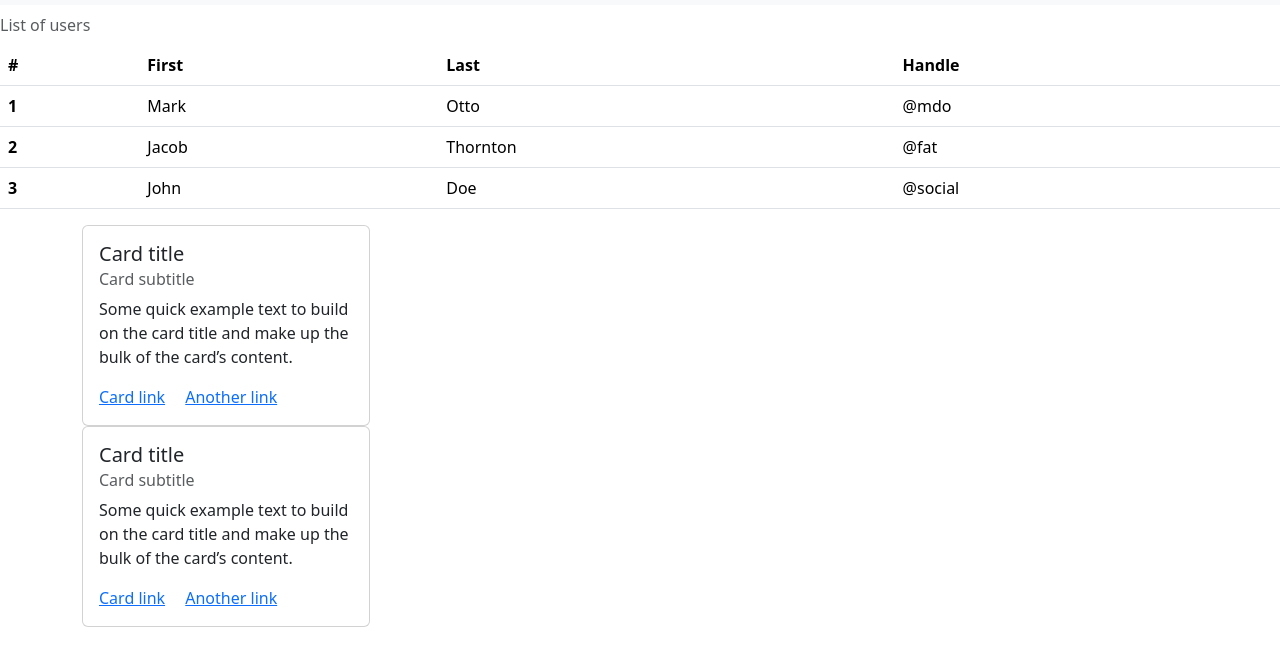
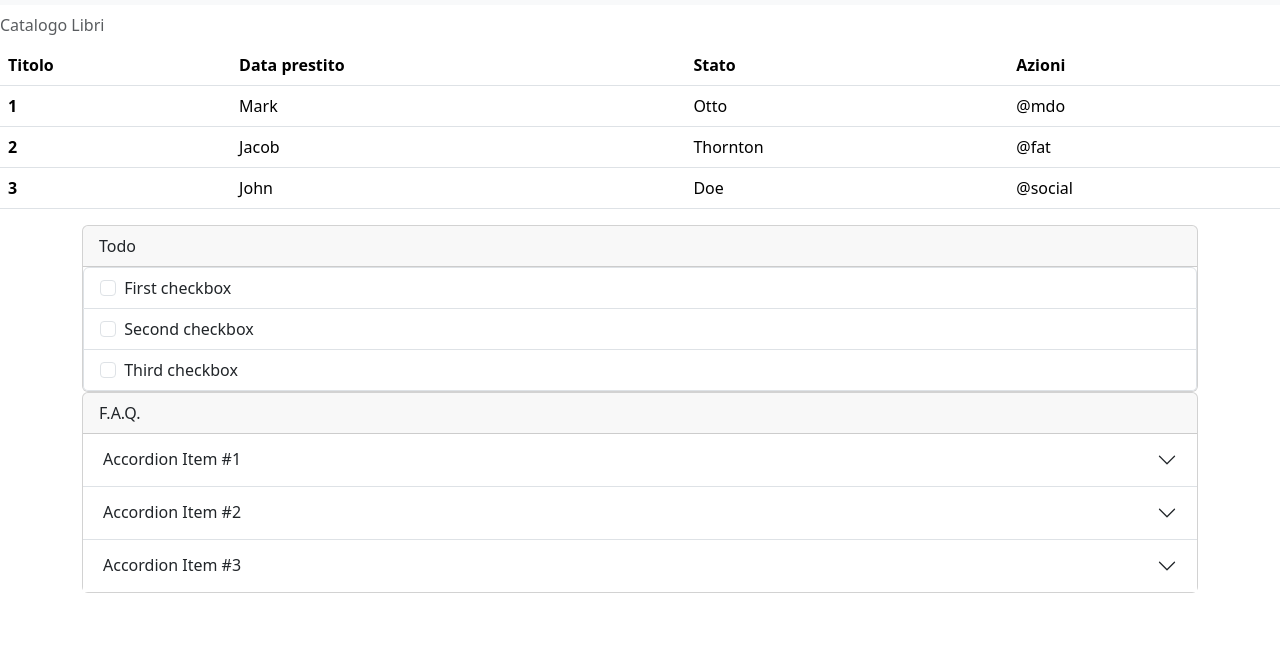
Before and after one commit to enrico-antonini1/html-css-bootstrap-dashboard, a plain HTML site: page index.html in a window 1280 px wide. Shown: the part 51-716 px from the top of the page. Drawn offline with nearby package versions, Linux system fonts and the light colour scheme.

Commit message:
fix: correzione impostazione generale

```diff
--- a/index.html
+++ b/index.html
@@ -39,13 +39,13 @@
 
 <!-- Main first column -->
  <table class="table caption-top">
-  <caption>List of users</caption>
+  <caption>Catalogo Libri</caption>
   <thead>
     <tr>
-      <th scope="col">#</th>
-      <th scope="col">First</th>
-      <th scope="col">Last</th>
-      <th scope="col">Handle</th>
+      <th scope="col">Titolo</th>
+      <th scope="col">Data prestito</th>
+      <th scope="col">Stato</th>
+      <th scope="col">Azioni</th>
     </tr>
   </thead>
   <tbody>
@@ -75,26 +75,64 @@
 
 <!-- Todo -->
  <div class="container">
-    <div class="card" style="width: 18rem;">
-  <div class="card-body">
-    <h5 class="card-title">Card title</h5>
-    <h6 class="card-subtitle mb-2 text-body-secondary">Card subtitle</h6>
-    <p class="card-text">Some quick example text to build on the card title and make up the bulk of the card’s content.</p>
-    <a href="#" class="card-link">Card link</a>
-    <a href="#" class="card-link">Another link</a>
+<div class="card">
+  <div class="card-header">
+    Todo
   </div>
+<ul class="list-group">
+  <li class="list-group-item">
+    <input class="form-check-input me-1" type="checkbox" value="" id="firstCheckbox">
+    <label class="form-check-label" for="firstCheckbox">First checkbox</label>
+  </li>
+  <li class="list-group-item">
+    <input class="form-check-input me-1" type="checkbox" value="" id="secondCheckbox">
+    <label class="form-check-label" for="secondCheckbox">Second checkbox</label>
+  </li>
+  <li class="list-group-item">
+    <input class="form-check-input me-1" type="checkbox" value="" id="thirdCheckbox">
+    <label class="form-check-label" for="thirdCheckbox">Third checkbox</label>
+  </li>
+</ul>
 </div>
 <!-- / Todo -->
 
 <!-- FAQ -->
-<div class="card" style="width: 18rem;">
-  <div class="card-body">
-    <h5 class="card-title">Card title</h5>
-    <h6 class="card-subtitle mb-2 text-body-secondary">Card subtitle</h6>
-    <p class="card-text">Some quick example text to build on the card title and make up the bulk of the card’s content.</p>
-    <a href="#" class="card-link">Card link</a>
-    <a href="#" class="card-link">Another link</a>
+<div class="card">
+  <div class="card-header">
+    F.A.Q.
   </div>
+<div class="accordion accordion-flush" id="accordionFlushExample">
+  <div class="accordion-item">
+    <h2 class="accordion-header">
+      <button class="accordion-button collapsed" type="button" data-bs-toggle="collapse" data-bs-target="#flush-collapseOne" aria-expanded="false" aria-controls="flush-collapseOne">
+        Accordion Item #1
+      </button>
+    </h2>
+    <div id="flush-collapseOne" class="accordion-collapse collapse" data-bs-parent="#accordionFlushExample">
+      <div class="accordion-body">Placeholder content for this accordion, which is intended to demonstrate the <code>.accordion-flush</code> class. This is the first item’s accordion body.</div>
+    </div>
+  </div>
+  <div class="accordion-item">
+    <h2 class="accordion-header">
+      <button class="accordion-button collapsed" type="button" data-bs-toggle="collapse" data-bs-target="#flush-collapseTwo" aria-expanded="false" aria-controls="flush-collapseTwo">
+        Accordion Item #2
+      </button>
+    </h2>
+    <div id="flush-collapseTwo" class="accordion-collapse collapse" data-bs-parent="#accordionFlushExample">
+      <div class="accordion-body">Placeholder content for this accordion, which is intended to demonstrate the <code>.accordion-flush</code> class. This is the second item’s accordion body. Let’s imagine this being filled with some actual content.</div>
+    </div>
+  </div>
+  <div class="accordion-item">
+    <h2 class="accordion-header">
+      <button class="accordion-button collapsed" type="button" data-bs-toggle="collapse" data-bs-target="#flush-collapseThree" aria-expanded="false" aria-controls="flush-collapseThree">
+        Accordion Item #3
+      </button>
+    </h2>
+    <div id="flush-collapseThree" class="accordion-collapse collapse" data-bs-parent="#accordionFlushExample">
+      <div class="accordion-body">Placeholder content for this accordion, which is intended to demonstrate the <code>.accordion-flush</code> class. This is the third item’s accordion body. Nothing more exciting happening here in terms of content, but just filling up the space to make it look, at least at first glance, a bit more representative of how this would look in a real-world application.</div>
+    </div>
+  </div>
+</div>
 </div>
 <!-- FAQ -->
 
```
